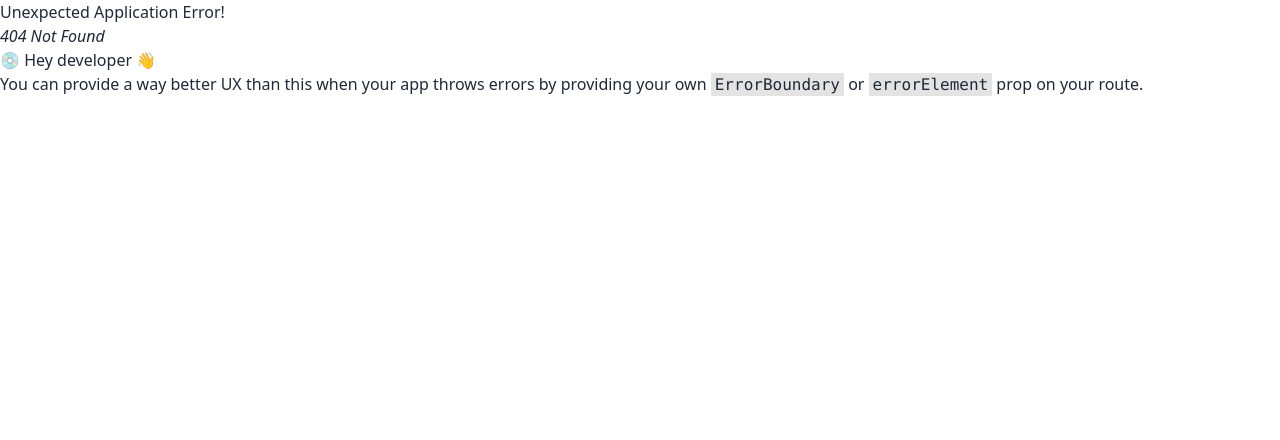
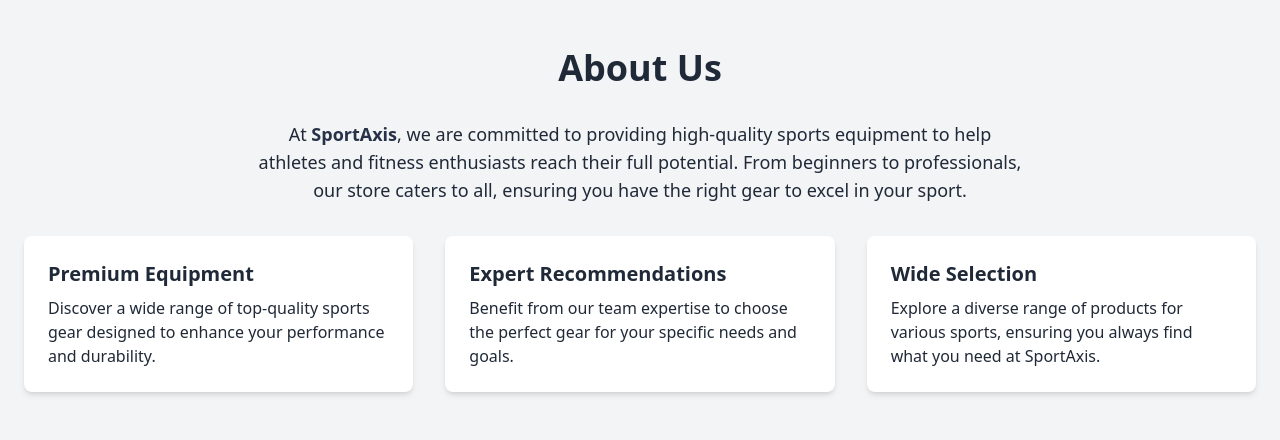
Before and after one commit to siam114/sportsAxios, a React (Vite) app: page /about in a window 1280 px wide. Before the commit this address had no page. Shown: the top 440 px of the page. Built offline with nearby package versions, Linux system fonts and the light colour scheme.

Commit message:
complete about section and work some footer section

```diff
--- /dev/null
+++ b/src/component/About.jsx
@@ -0,0 +1,49 @@
+const About = () => {
+    return (
+      <div>
+        <section className="bg-gray-100 py-12">
+          <div className="container mx-auto px-6 text-gray-800">
+            <h2 className="text-4xl font-bold text-center mb-8">About Us</h2>
+
+            <p className="text-lg text-center max-w-3xl mx-auto mb-6">
+              At <span className="font-bold text-[#273248]">SportAxis</span>,
+              we are committed to providing high-quality sports equipment to help
+              athletes and fitness enthusiasts reach their full potential. From
+              beginners to professionals, our store caters to all, ensuring you
+              have the right gear to excel in your sport.
+            </p>
+
+            <div className="grid grid-cols-1 md:grid-cols-3 gap-8 mt-8">
+
+              <div className="p-6 bg-white rounded-lg shadow-md hover:shadow-lg">
+                <h3 className="text-xl font-bold mb-2">Premium Equipment</h3>
+                <p>
+                  Discover a wide range of top-quality sports gear designed to
+                  enhance your performance and durability.
+                </p>
+              </div>
+
+              <div className="p-6 bg-white rounded-lg shadow-md hover:shadow-lg">
+                <h3 className="text-xl font-bold mb-2">Expert Recommendations</h3>
+                <p>
+                  Benefit from our team expertise to choose the perfect gear for
+                  your specific needs and goals.
+                </p>
+              </div>
+
+              <div className="p-6 bg-white rounded-lg shadow-md hover:shadow-lg">
+                <h3 className="text-xl font-bold mb-2">Wide Selection</h3>
+                <p>
+                  Explore a diverse range of products for various sports, ensuring
+                  you always find what you need at SportAxis.
+                </p>
+              </div>
+
+            </div>
+          </div>
+        </section>
+      </div>
+    );
+  };
+
+  export default About;
--- /dev/null
+++ b/src/component/Footer.jsx
@@ -0,0 +1,37 @@
+import { FaFacebook, FaTwitter, FaWhatsapp, FaYoutube } from "react-icons/fa";
+import { FcGoogle } from "react-icons/fc";
+import { Link } from "react-router-dom";
+
+const Footer = () => {
+  return (
+    <footer className="footer footer-center bg-[#273248] text-white rounded p-10">
+        <div>
+            <h2 className="text-3xl font-bold">SportAxis</h2>
+            <p className="w-[500px]">SportAxis is your go-to store for high-quality sports equipment, offering a wide range of products to elevate your game and fuel your passion for sports.</p>
+        </div>
+      <nav className="grid grid-flow-col gap-4">
+        <Link to='/' className="link link-hover">Home</Link>
+        <Link to='/about' className="link link-hover">About us</Link>
+        <Link to='#' className="link link-hover">Contact</Link>
+        <Link to='/' className="link link-hover">All Sports Equipment</Link>
+      </nav>
+      <nav>
+        <div className="grid grid-flow-col text-2xl gap-4">
+         <a href="#" className="text-blue-500"><FaFacebook /> </a>
+         <a href="#" className="text-green-500"><FaWhatsapp /> </a>
+         <a href="#" className="text-blue-400"><FaTwitter /> </a>
+         <a href="#" className="text-red-500"><FaYoutube /></a>
+         <a href="#"><FcGoogle /></a>
+        </div>
+      </nav>
+      <aside>
+        <p>
+          Copyright © {new Date().getFullYear()} - All right reserved by ACME
+          Industries Ltd
+        </p>
+      </aside>
+    </footer>
+  );
+};
+
+export default Footer;
--- a/src/component/Header.jsx
+++ b/src/component/Header.jsx
@@ -18,6 +18,9 @@
       </li>
       <li>
         <a href="">My Equipment List</a>
+      </li>
+      <li>
+        <a href="/about">About Us</a>
       </li>
     </>
   );
--- a/src/layout/Root.jsx
+++ b/src/layout/Root.jsx
@@ -1,11 +1,13 @@
 import { Outlet } from "react-router-dom";
 import Header from "../component/Header";
+import Footer from "../component/Footer";
 
 const Root = () => {
     return (
         <div className="">
            <Header/>
            <Outlet/>
+           <Footer/>
         </div>
     );
 };
```
Also changed, not shown: src/router/Router.jsx (+8 -1 lines).
